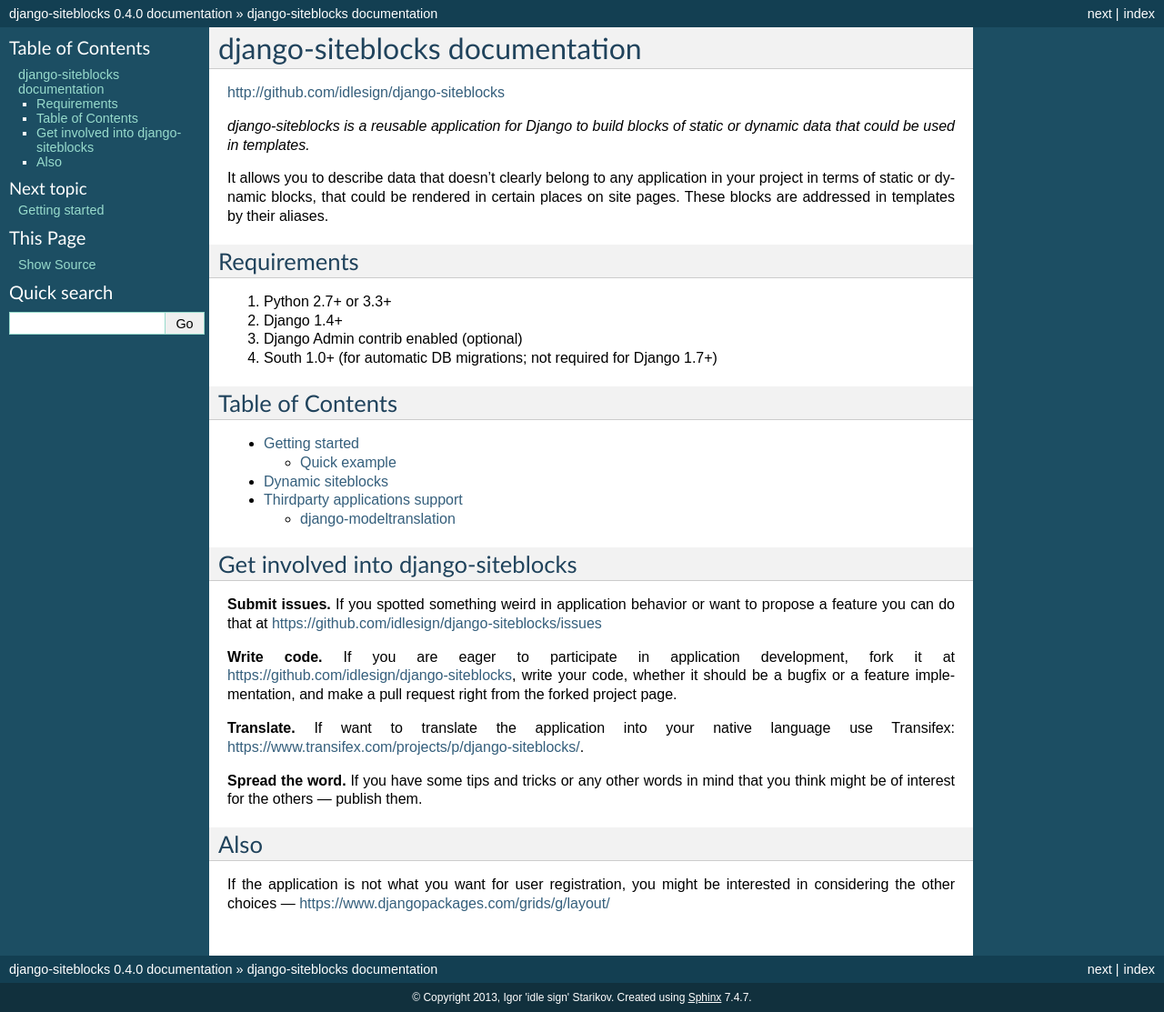
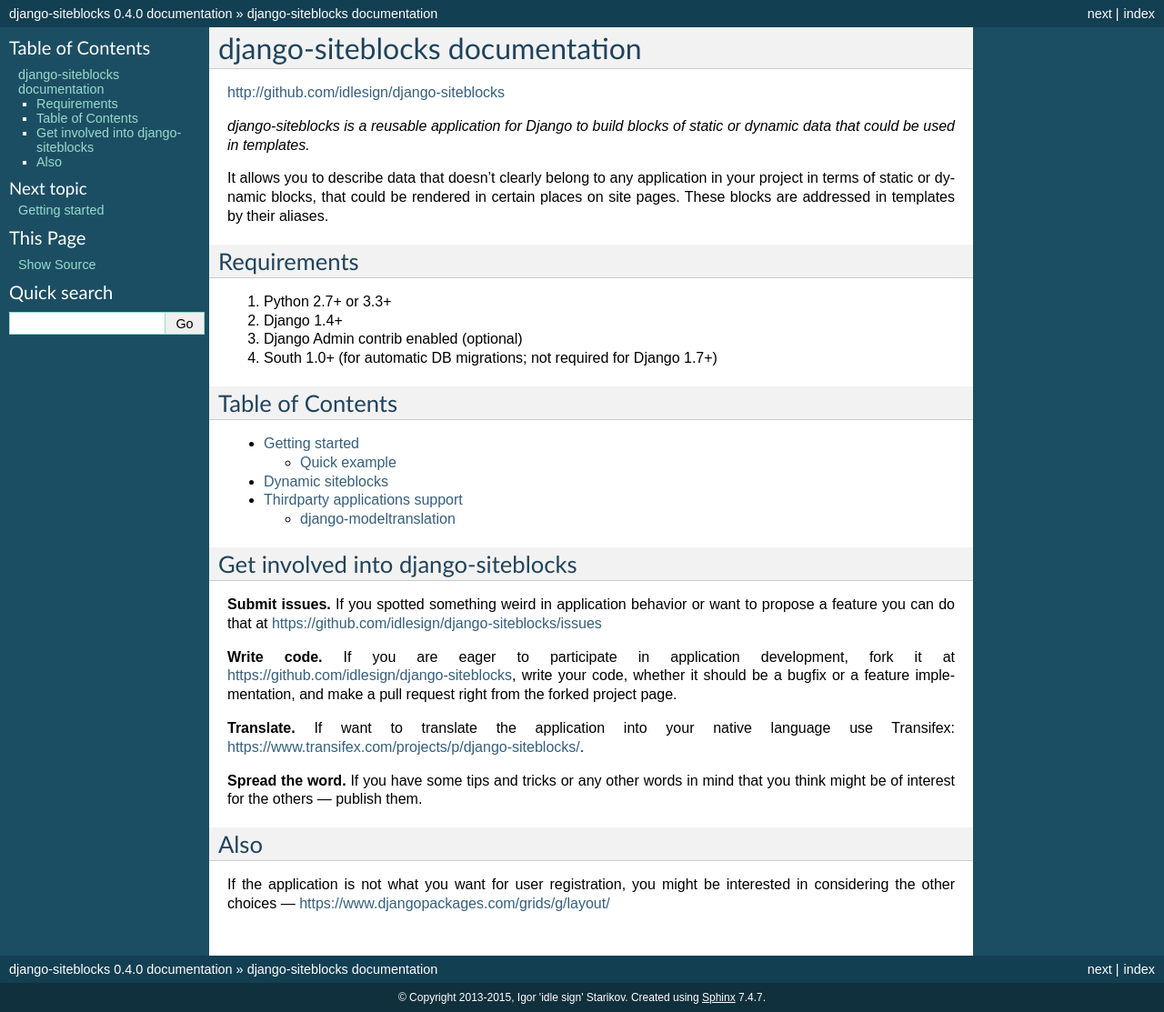
Before and after one commit to idlesign/django-siteblocks, a Sphinx documentation site: the page built from docs/source/index.rst, in a window 1280 px wide. Shown: the whole page at 91% size. Built offline with Sphinx 7.4.7, drawn with Linux system fonts in a browser that asks for light colours.

Commit message:
Years updated.

```diff
--- a/docs/source/conf.py
+++ b/docs/source/conf.py
@@ -42,7 +42,7 @@
 
 # General information about the project.
 project = u'django-siteblocks'
-copyright = u'2013, Igor \'idle sign\' Starikov'
+copyright = u'2013-2015, Igor \'idle sign\' Starikov'
 
 # The version info for the project you're documenting, acts as replacement for
 # |version| and |release|, also used in various other places throughout the
```
Also changed, not shown: 1 other file.
